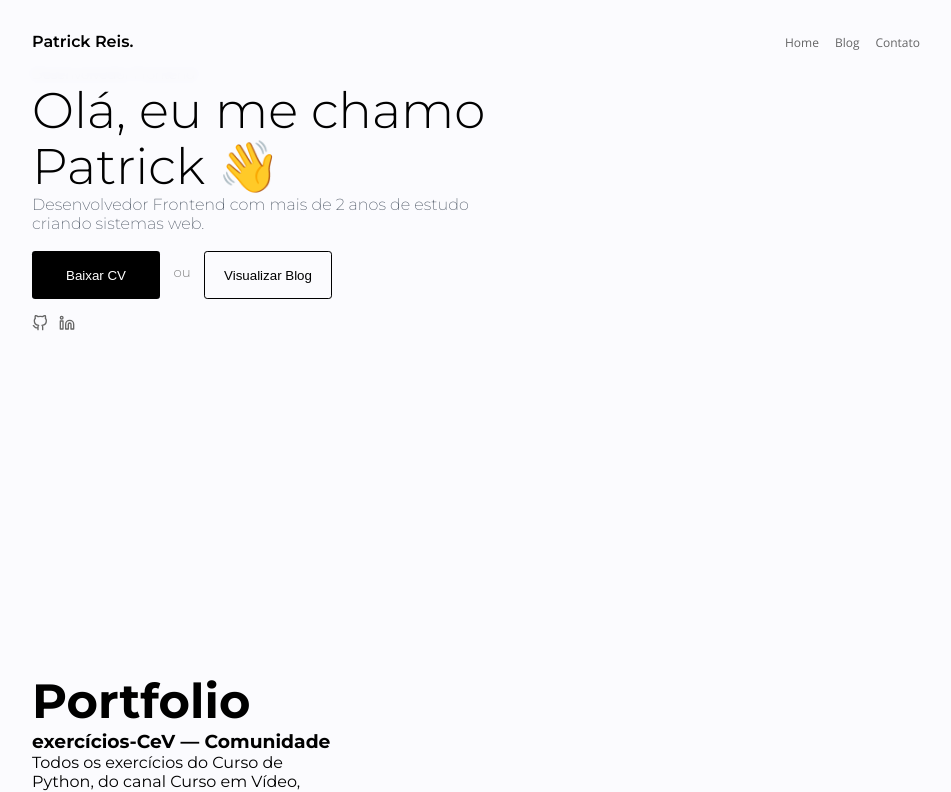
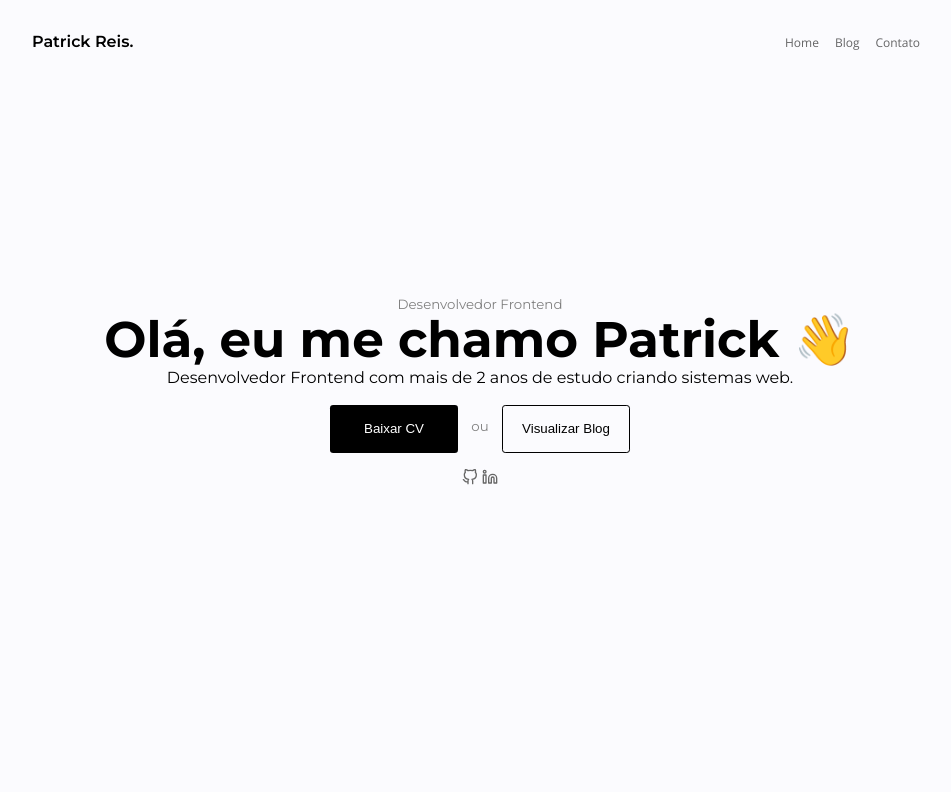
Before and after one commit to Typhz/portfolio, a Next.js app: page / in a window 1280 px wide. Shown: the top 792 px of the page, without its empty margins (160-1111 px from the left). Built offline with nearby package versions, Linux system fonts and the light colour scheme.

Commit message:
[FEAT] Add main component

```diff
--- a/pages/contact.js
+++ b/pages/contact.js
@@ -1,7 +1,7 @@
 import { useState } from 'react'
 import Head from '../src/infra/components/Head'
-import { Section, TitlePage } from '../src/components/index'
-import { Main, Form } from "../styles/contact.style";
+import { Main, Section, TitlePage } from '../src/components/index'
+import { Form } from "../styles/contact.style";
 import { useRouter } from 'next/router'
 import { ContainerMotion } from '../src/components'
 
--- a/pages/index.js
+++ b/pages/index.js
@@ -1,6 +1,6 @@
 import Head from '../src/infra/components/Head'
-import { Section, Button, Badge, TitlePage ,Card ,Grid } from '../src/components/index'
-import { Main, SocialMedia, TitleSection } from "../styles/home.style";
+import { Section, Main ,Button, Badge, TitlePage ,Card ,Grid } from '../src/components/index'
+import { SocialMedia, TitleSection } from "../styles/home.style";
 import { FiGithub } from "@react-icons/all-files/fi/FiGithub";
 import { FiLinkedin } from "@react-icons/all-files/fi/FiLinkedin";
 import { FiArrowRight } from "@react-icons/all-files/fi/FiArrowRight";
@@ -49,7 +49,6 @@ export default function Home() {
     <ContainerMotion>
       <Head title="Patrick Reis | Desenvolvedor Frontend"/>
       <Main>
-        <div>
           <small>Desenvolvedor Frontend</small>
           <TitlePage>
             Olá, eu me chamo Patrick <span>👋</span>
@@ -80,7 +79,6 @@ export default function Home() {
               <FiLinkedin/>
             </a>
           </SocialMedia>
-        </div>
       </Main>
       <Section>
         <TitleSection>Portfolio</TitleSection>
--- /dev/null
+++ b/src/components/Layout/Main/index.js
@@ -0,0 +1,11 @@
+import { Container } from './styles';
+
+function Main({ children }) {
+  return (
+    <Container>
+      {children}
+    </Container>
+  );
+};
+
+export default Main;
--- /dev/null
+++ b/src/components/Layout/Main/styles.js
@@ -0,0 +1,34 @@
+import styled from 'styled-components';
+
+export const Container = styled.main`
+  min-height: 100vh;
+  flex-wrap: wrap;
+  flex: 1;
+  text-align: center;
+  flex-direction: column;
+  justify-content: center;
+  align-items: center;
+  display: flex;
+  p{
+    color: #000000!important;
+    font-size: 16px;
+    font-weight: 400!important;
+  }
+  small{
+    color: gray;
+    font-weight: 400!important;
+
+  }
+  h2{
+    line-height: 3.5rem;
+    font-weight: 300;
+    font-size: 30px;
+  }
+  h3{
+    font-weight: 300;
+  }
+  p{
+    color: #4b5563;
+    font-weight: 200;
+  }
+`;
--- a/src/components/TitlePage/styles.js
+++ b/src/components/TitlePage/styles.js
@@ -1,8 +1,6 @@
 import styled from 'styled-components';
 
 export const Container = styled.h1`
-  width: 80%;
   line-height: 3.5rem;
-  font-weight: 300;
   font-size: 50px;
 `;
--- a/src/components/index.js
+++ b/src/components/index.js
@@ -5,5 +5,6 @@ export { default as Button} from './Button';
 export { default as Badge} from './Badge';
 export { default as Card} from './Card';
 export { default as ContainerMotion} from './Layout/ContainerMotion';
+export { default as Main} from './Layout/Main';
 export { default as Footer} from './Layout/Footer';
 export { default as Grid} from './Layout/Grid';
--- a/styles/home.style.js
+++ b/styles/home.style.js
@@ -1,38 +1,7 @@
 import styled from 'styled-components';
 
-export const Main = styled.main`
-  min-height: 80vh;
-  padding: 4rem var(--global-padding);
-  flex-wrap: wrap;
-  flex: 1;
-  flex-direction: row;
-  justify-content: space-between;
-  display: flex;
-  p{
-    color: #4b5563;
-    width: 70%;
-    font-weight: 200;
-  }
-  small{
-    color: gray;
-    font-weight: 300;
-  }
-  h2{
-    line-height: 3.5rem;
-    font-weight: 300;
-    font-size: 30px;
-  }
-  h3{
-    font-weight: 300;
-  }
-  p{
-    color: #4b5563;
-    font-weight: 200;
-  }
-`;
-
 export const SocialMedia = styled.div`
-  width: 6%;
+  width: 4%;
   color: #666666;
   padding: 1rem 0;
   text-decoration: none;
```
Also changed, not shown: pages/blog.js (+9 -10 lines), styles/blog.style.js (deleted, +0 -20 lines), styles/contact.style.js (+0 -10 lines).
